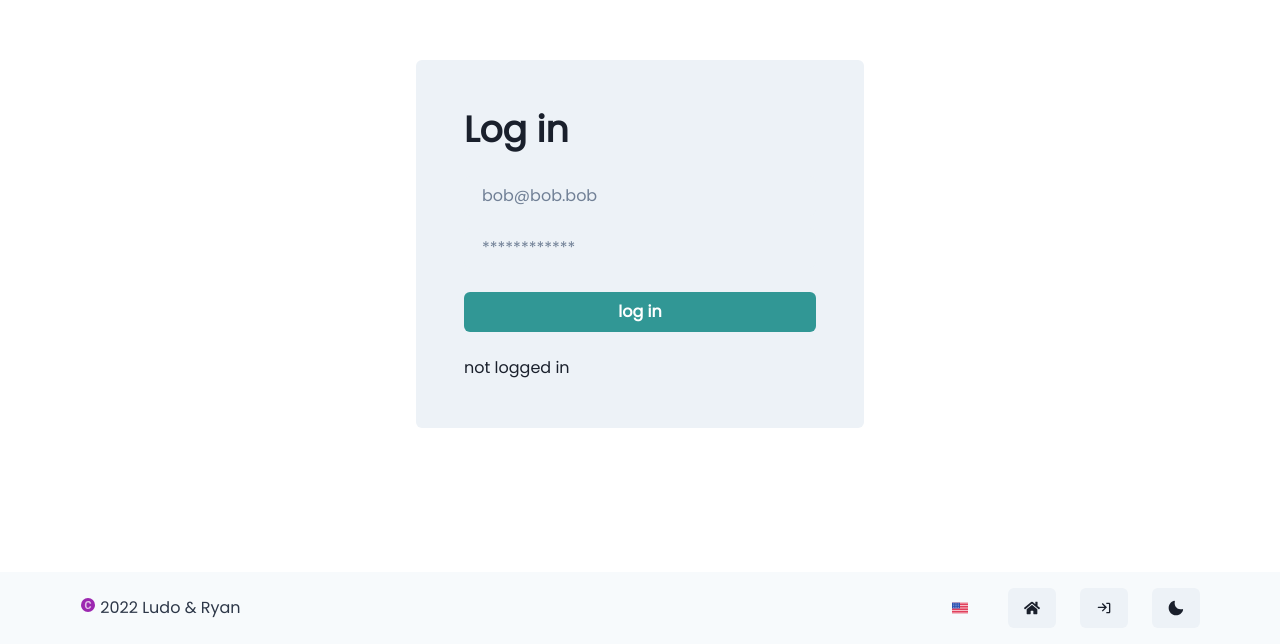
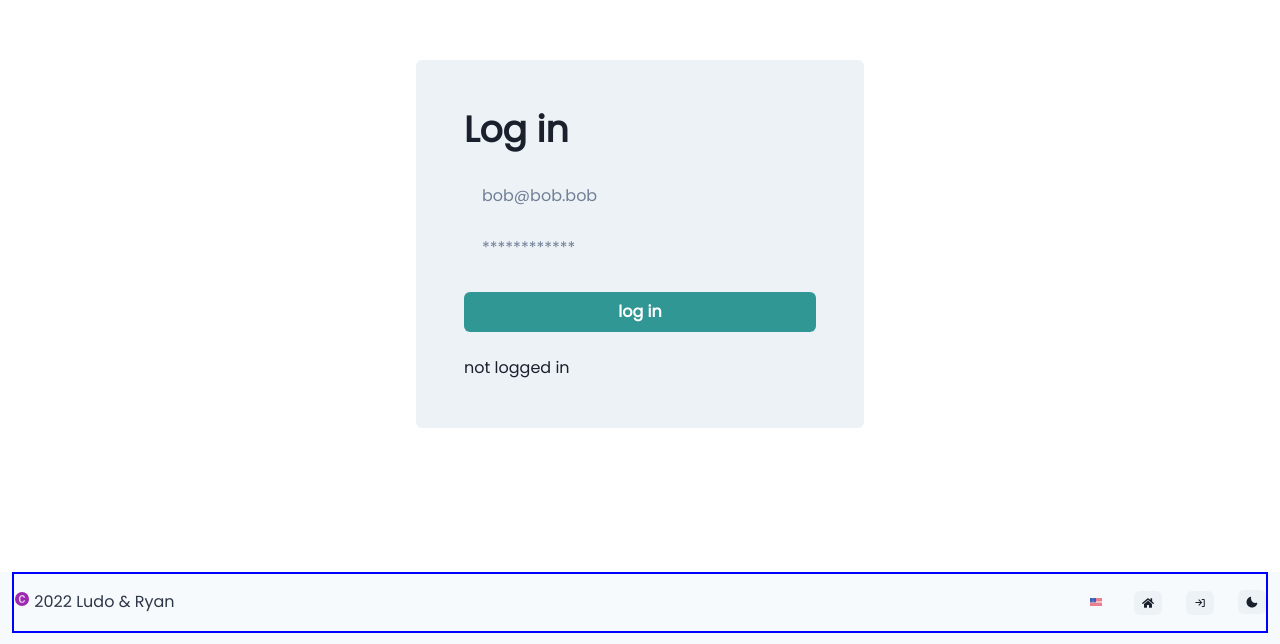
Before and after one commit to ryanglennsmith/ludoryan, a Next.js app: page /login in a window 1280 px wide. Shown: the part 156-800 px from the top of the page. Built offline with nearby package versions, Linux system fonts and the light colour scheme.

Commit message:
small format changes

```diff
--- a/components/guest/DietComponent.tsx
+++ b/components/guest/DietComponent.tsx
@@ -149,7 +149,6 @@ const DietComponent = ({
             size="lg"
             onClick={() => {
               setIsPescatarianBtn(!isPescatarianBtn);
-
               setIsVeganBtn(false);
               setIsVegetarianBtn(false);
             }}
--- a/components/login/Logout.tsx
+++ b/components/login/Logout.tsx
@@ -12,7 +12,7 @@ const Logout = () => {
     router.push("/");
   };
   return (
-    <Button onClick={logout} mb={6}>
+    <Button size="xs" onClick={logout} mb={6}>
       <Icon as={CgLogOut} />
     </Button>
   );
--- a/components/nav/Footer.tsx
+++ b/components/nav/Footer.tsx
@@ -23,7 +23,6 @@ type Props = {
 };
 export default function Footer({ isLoggedIn, language, setLanguage }: Props) {
   useEffect(() => {
-
     sessionStorage.setItem("language", language.toString());
   }, [language]);
 
@@ -36,17 +35,21 @@ export default function Footer({ isLoggedIn, language, setLanguage }: Props) {
       position="absolute"
       bottom={0}
       width="100%"
-      height="4.5rem"
+      height={{ base: "6rem", md: "4.5rem" }}
+      px={3}
+      pb={0}
     >
-      <Container
+      <Box
+        sx={{ border: "2px solid blue" }}
+        py={4}
         as={Stack}
-        maxW={"6xl"}
-        py={4}
         direction={{ base: "column", md: "row" }}
         spacing={4}
         justify={{ base: "center", md: "space-between" }}
         align={{ base: "center", md: "center" }}
       >
+        {/* TODO remove link to admin */}
+        <Stack>
           <NextLink href="/admin" passHref>
             <Link>
               <Text>
@@ -54,20 +57,21 @@ export default function Footer({ isLoggedIn, language, setLanguage }: Props) {
               </Text>
             </Link>
           </NextLink>
+        </Stack>
         <Stack direction={"row"} spacing={6}>
           {language === 0 && (
-            <Button variant="ghost" onClick={() => setLanguage(1)}>
+            <Button size="xs" variant="ghost" onClick={() => setLanguage(1)}>
               <Icon as={US} />
             </Button>
           )}
           {language === 1 && (
-            <Button variant="ghost" onClick={() => setLanguage(0)}>
+            <Button size="xs" variant="ghost" onClick={() => setLanguage(0)}>
               <Icon as={IT} />
             </Button>
           )}
           <NextLink href="/" passHref>
             <Link>
-              <Button>
+              <Button size="xs">
                 <Icon as={FaHome} />
               </Button>
             </Link>
@@ -76,17 +80,17 @@ export default function Footer({ isLoggedIn, language, setLanguage }: Props) {
           {!isLoggedIn && (
             <NextLink href="/login" passHref>
               <Link>
-                <Button>
+                <Button size="xs">
                   <Icon as={CgLogIn} />
                 </Button>
               </Link>
             </NextLink>
           )}
-          <Button onClick={toggleColorMode}>
+          <Button size="xs" onClick={toggleColorMode}>
             <Icon />
           </Button>
         </Stack>
-      </Container>
+      </Box>
     </Box>
   );
 }
--- a/pages/index.tsx
+++ b/pages/index.tsx
@@ -48,8 +48,8 @@ const Home: NextPage = ({ user }: any) => {
         alignItems="center"
         justifyContent="center"
         direction="column"
-        pb="4.5rem"
-        sx={{ border: "2px solid red" }}
+        pb={{ base: "6rem", md: "4.5rem" }}
+        // sx={{ border: "2px solid red" }}
       >
         <Flex
           direction="column"
```
Lines whose indentation alone changed are shown as unchanged.
